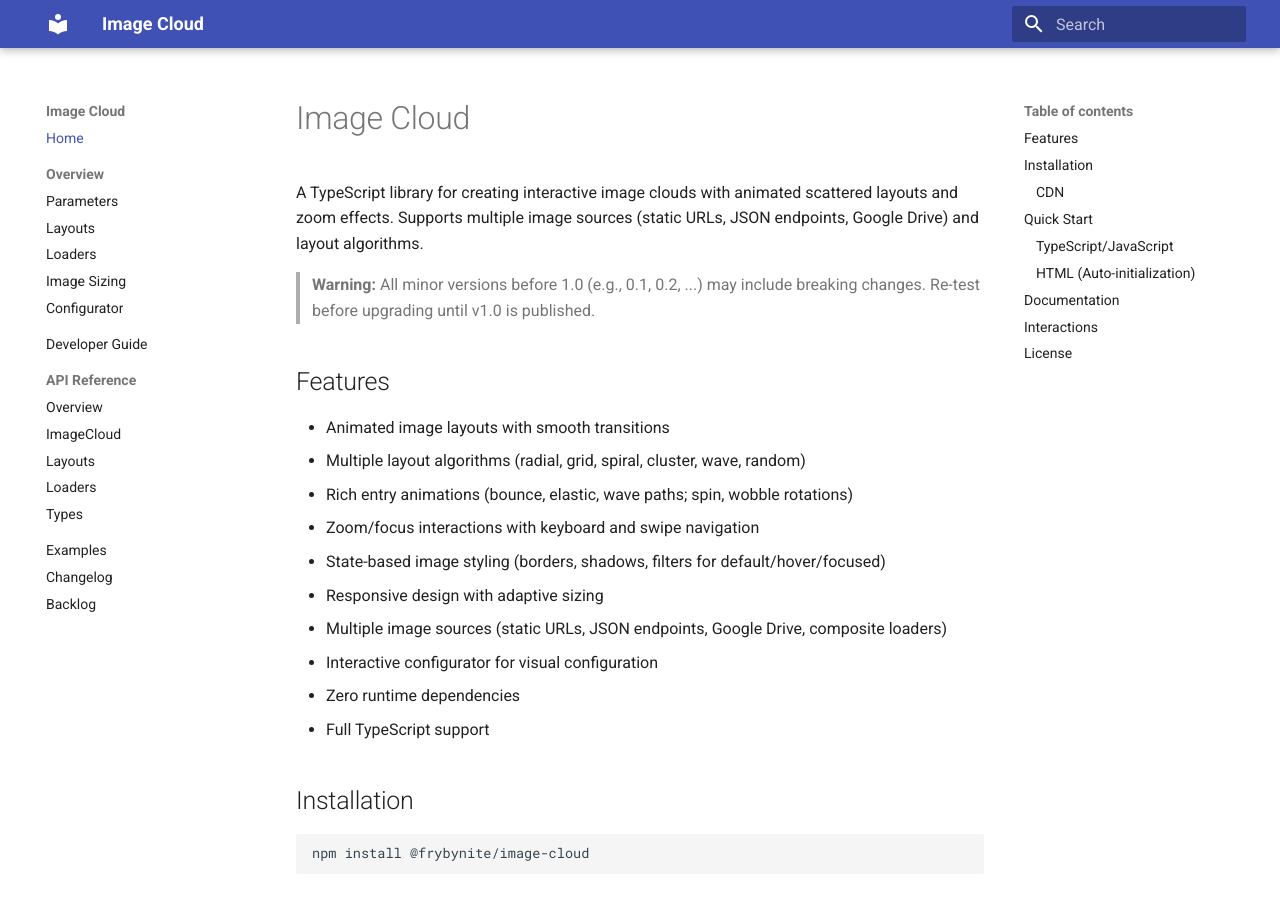
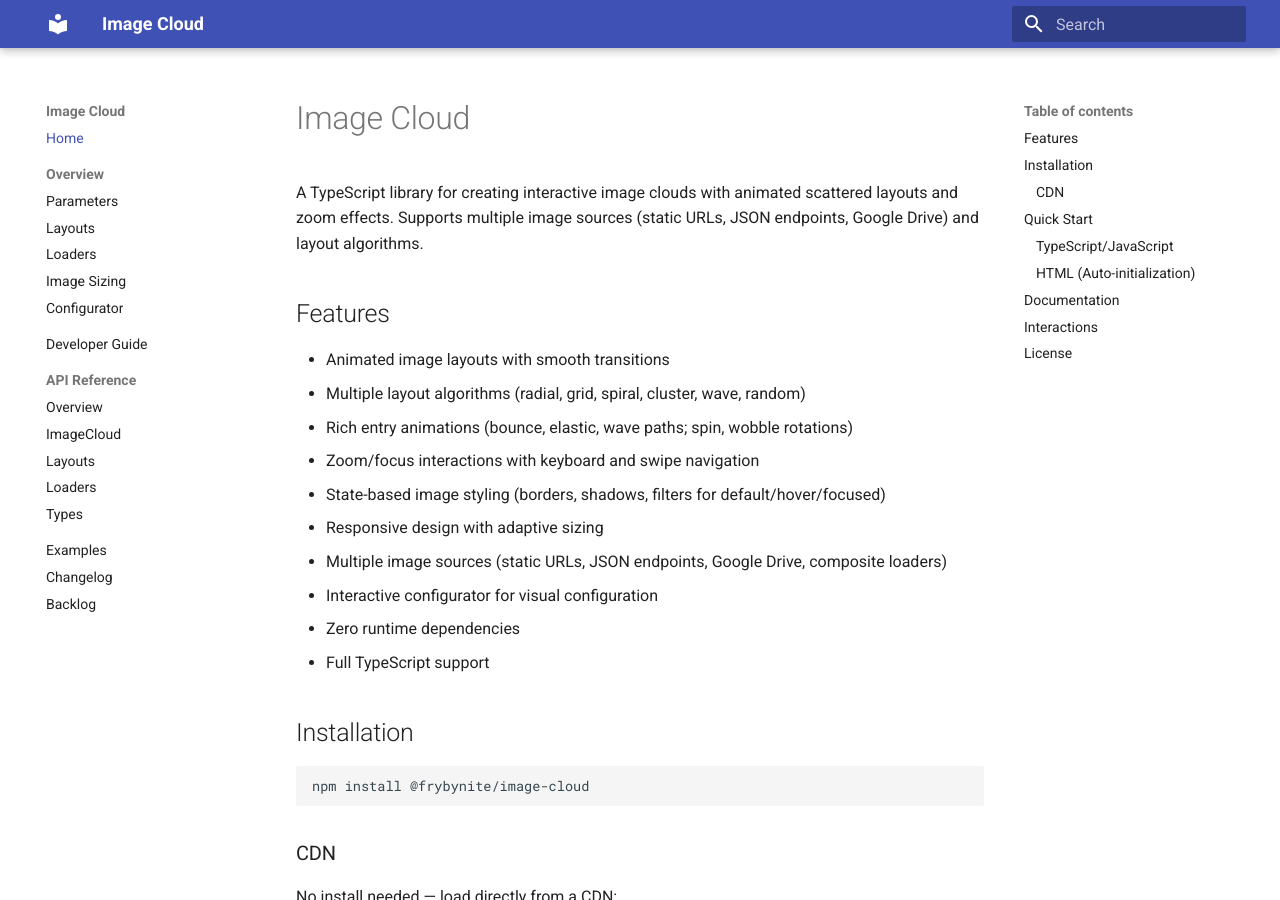
Before and after one commit to frybynite/image-cloud, an MkDocs documentation site: the page built from docs/index.md, in a window 1280 px wide and 900 px high. Built offline with MkDocs 1.6.1 and Material for MkDocs 9.7.7, drawn with Linux system fonts in a browser that asks for light colours.

Commit message:
docs: remove pre-1.0 breaking change warning from index.md
Co-Authored-By: Claude Sonnet 4.6 <noreply@anthropic.com>

```diff
--- a/docs/index.md
+++ b/docs/index.md
@@ -1,8 +1,6 @@
 # Image Cloud
 
 A TypeScript library for creating interactive image clouds with animated scattered layouts and zoom effects. Supports multiple image sources (static URLs, JSON endpoints, Google Drive) and layout algorithms.
-
-> **Warning:** All minor versions before 1.0 (e.g., 0.1, 0.2, ...) may include breaking changes. Re-test before upgrading until v1.0 is published.
 
 ## Features
 
```
